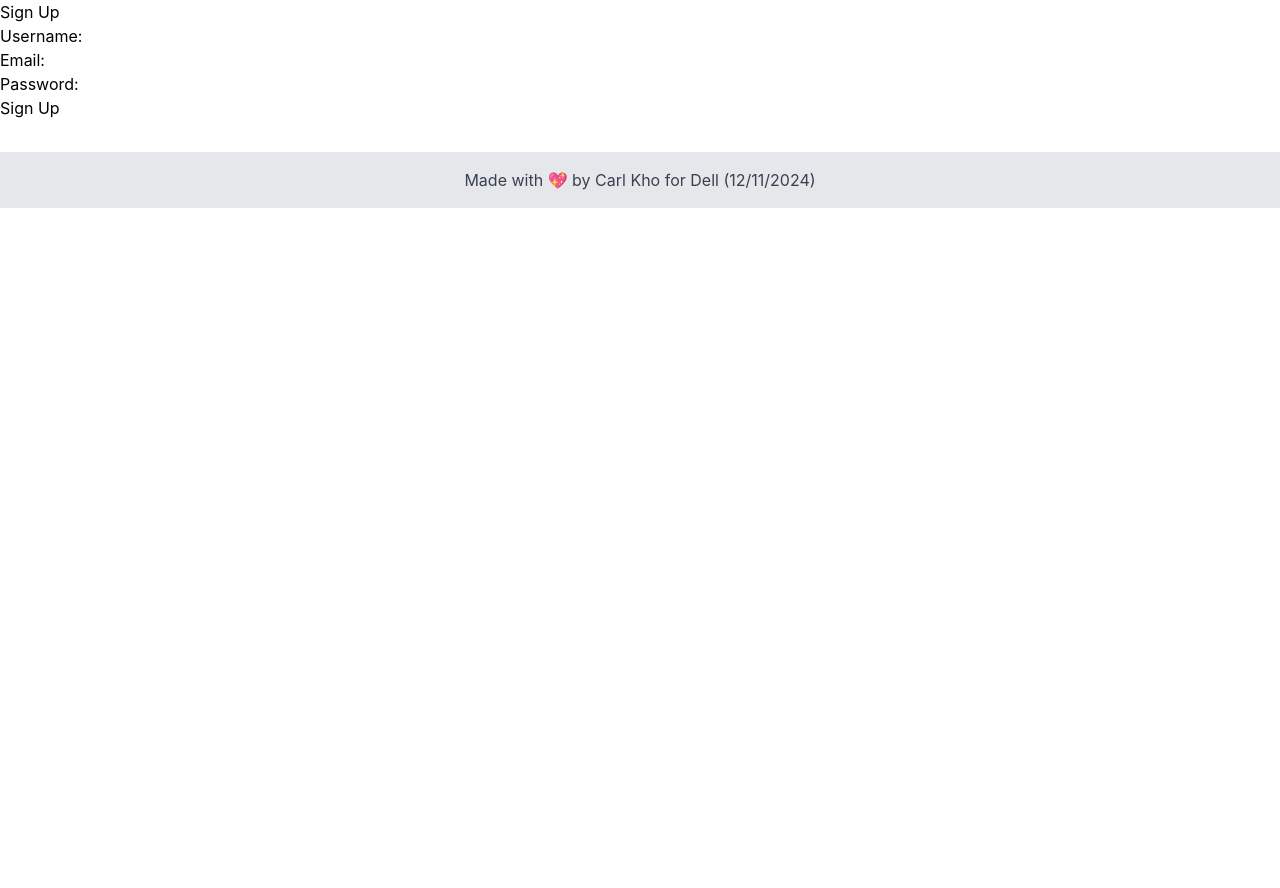
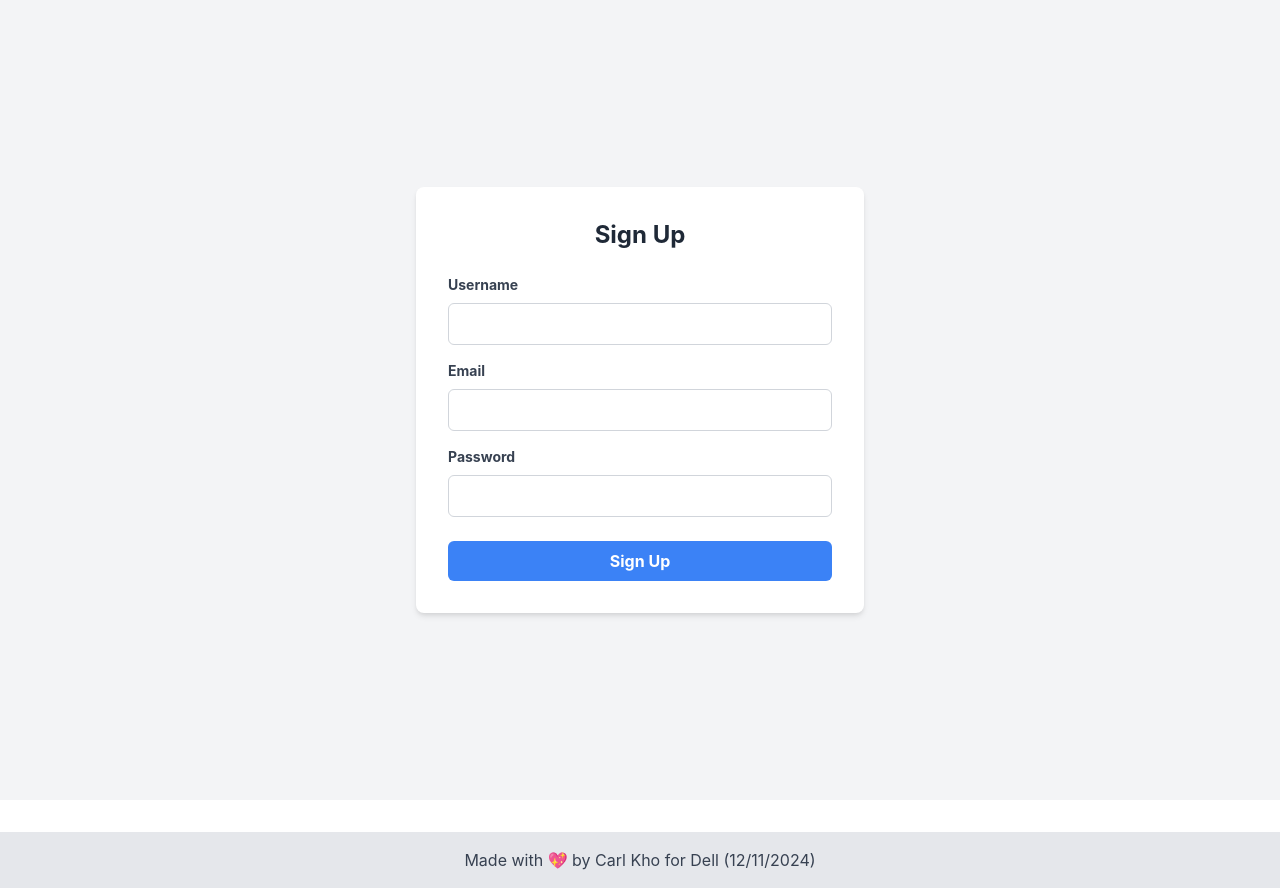
Before and after one commit to CarlKho-Minerva/24BA_Dell_TakeHome, a React (Create React App) app in the folder shipkeep-app/frontend/: page /signup in a window 1280 px wide. Before the commit the page ends 800 px from the top, so only its background shows below. Built offline with nearby package versions, Linux system fonts and the light colour scheme; no server answers.

Commit message:
Enhance authentication components: implement logout functionality in Home, add Sign Up link in Login, and improve Signup form styling

```diff
--- a/shipkeep-app/frontend/src/components/Home.js
+++ b/shipkeep-app/frontend/src/components/Home.js
@@ -5,7 +5,16 @@ function Home() {
   const navigate = useNavigate();
 
   const handleLogout = async () => {
-    // ... (logout logic from previous steps)
+    try {
+      const response = await fetch("/api/logout");
+      if (response.ok) {
+        navigate("/login"); // Redirect to login page
+      } else {
+        console.error("Logout failed");
+      }
+    } catch (error) {
+      console.error("Error during logout:", error);
+    }
   };
 
   return (
@@ -60,7 +69,7 @@ function Home() {
           {/* Destination Card (Example) */}
           <div className="bg-white rounded-lg shadow-md p-4">
             <img
-              src="https://via.placeholder.com/400x250"
+              src="https://images.unsplash.com/photo-1633578908443-5267c00ac970?q=80&w=2512&auto=format&fit=crop&ixlib=rb-4.0.3&ixid=M3wxMjA3fDB8MHxwaG90by1wYWdlfHx8fGVufDB8fHx8fA%3D%3D"
               alt="Caribbean"
               className="w-full h-48 object-cover rounded-t-lg"
             />
--- a/shipkeep-app/frontend/src/components/Login.js
+++ b/shipkeep-app/frontend/src/components/Login.js
@@ -1,5 +1,5 @@
 import React, { useState } from "react";
-import { useNavigate } from "react-router-dom";
+import { useNavigate, Link } from "react-router-dom";
 
 function Login({ setIsLoggedIn }) {
   const [username, setUsername] = useState("");
@@ -80,6 +80,19 @@ function Login({ setIsLoggedIn }) {
             Login
           </button>
         </form>
+
+        {/* Sign Up Link */}
+        <div className="mt-4 text-center">
+          <p className="text-gray-700">
+            Don't have an account?{" "}
+            <Link
+              to="/signup"
+              className="text-blue-500 hover:text-blue-700 font-medium"
+            >
+              Sign Up
+            </Link>
+          </p>
+        </div>
       </div>
     </div>
   );
--- a/shipkeep-app/frontend/src/components/Signup.js
+++ b/shipkeep-app/frontend/src/components/Signup.js
@@ -4,11 +4,11 @@ function Signup() {
   const [username, setUsername] = useState("");
   const [email, setEmail] = useState("");
   const [password, setPassword] = useState("");
-  const [message, setMessage] = useState(""); // To display success/error messages
+  const [message, setMessage] = useState("");
 
   const handleSubmit = async (event) => {
     event.preventDefault();
-    setMessage(""); // Clear any previous messages
+    setMessage("");
 
     try {
       const response = await fetch("/api/signup", {
@@ -20,10 +20,9 @@ function Signup() {
       });
 
       const data = await response.json();
-      setMessage(data.message); // Set the message from the response
+      setMessage(data.message);
 
       if (response.ok) {
-        // Optionally, you can redirect to the login page or clear the form
         setUsername("");
         setEmail("");
         setPassword("");
@@ -35,42 +34,69 @@ function Signup() {
   };
 
   return (
-    <div>
-      <h2>Sign Up</h2>
-      {message && <p>{message}</p>} {/* Display the message */}
+    <div className="flex flex-col items-center justify-center min-h-screen bg-gray-100">
+      <div className="bg-white p-8 rounded-lg shadow-md w-full max-w-md">
+        <h2 className="text-2xl font-bold text-gray-800 mb-6 text-center">
+          Sign Up
+        </h2>
+        {message && <p className="text-red-500 mb-4">{message}</p>}
         <form onSubmit={handleSubmit}>
-        <div>
-          <label htmlFor="username">Username:</label>
+          <div className="mb-4">
+            <label
+              htmlFor="username"
+              className="block text-gray-700 text-sm font-bold mb-2"
+            >
+              Username
+            </label>
             <input
               type="text"
               id="username"
               value={username}
               onChange={(e) => setUsername(e.target.value)}
+              className="w-full px-3 py-2 border border-gray-300 rounded-md focus:outline-none focus:border-blue-500"
               required
             />
           </div>
-        <div>
-          <label htmlFor="email">Email:</label>
+          <div className="mb-4">
+            <label
+              htmlFor="email"
+              className="block text-gray-700 text-sm font-bold mb-2"
+            >
+              Email
+            </label>
             <input
               type="email"
               id="email"
               value={email}
               onChange={(e) => setEmail(e.target.value)}
+              className="w-full px-3 py-2 border border-gray-300 rounded-md focus:outline-none focus:border-blue-500"
               required
             />
           </div>
-        <div>
-          <label htmlFor="password">Password:</label>
+          <div className="mb-6">
+            <label
+              htmlFor="password"
+              className="block text-gray-700 text-sm font-bold mb-2"
+            >
+              Password
+            </label>
             <input
               type="password"
               id="password"
               value={password}
               onChange={(e) => setPassword(e.target.value)}
+              className="w-full px-3 py-2 border border-gray-300 rounded-md focus:outline-none focus:border-blue-500"
               required
             />
           </div>
-        <button type="submit">Sign Up</button>
+          <button
+            type="submit"
+            className="w-full bg-blue-500 hover:bg-blue-600 text-white font-bold py-2 px-4 rounded-md"
+          >
+            Sign Up
+          </button>
         </form>
+      </div>
     </div>
   );
 }
```
Lines whose indentation alone changed are shown as unchanged.
